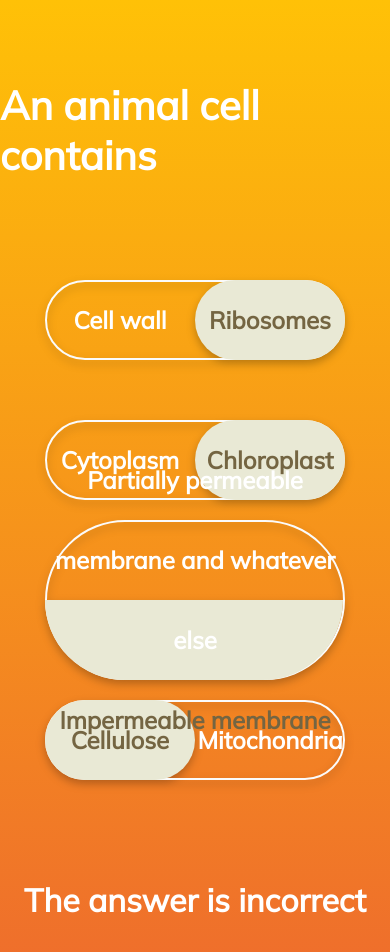
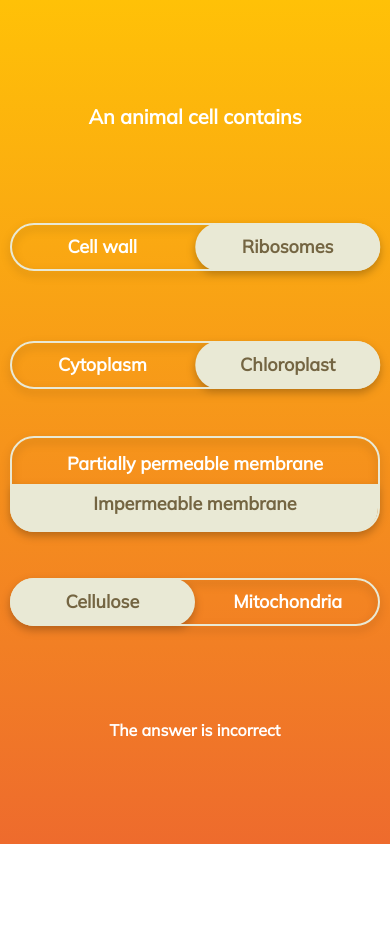
Before and after one commit to KlodianLula/quiz-toggles, a React (Create React App) app: page / in a window 390 px wide. Shown: the top 952 px of the page. After the commit the page ends 844 px from the top, so only its background shows below. Built offline with nearby package versions, Linux system fonts and the light colour scheme.

Commit message:
added continous responsive behaviour on window resize

```diff
--- a/src/components/quiz/AnswerToggle.tsx
+++ b/src/components/quiz/AnswerToggle.tsx
@@ -13,6 +13,7 @@ import { selectAnswerOption } from "../../redux/quizSlice";
 import { Answer } from "../../models/Answer";
 import useTextWidth from "../../hooks/lib/useTextWidth";
 import "@fontsource/mulish";
+import { useRef, useEffect, useState } from "react";
 
 export interface AnswerProps {
   answer: Answer,
@@ -21,23 +22,45 @@ export interface AnswerProps {
 }
 
 export const AnswerToggle = ({ answer, answerIndex, totalCorrectAnswers }: AnswerProps) => {
+  const dispatch = useAppDispatch();
+  const selectedOption = answer.selectedIndex === 1;
   const inMulish = "27.8px times";
-  const optionWidths = [
+  const optionsWidth = [
     useTextWidth({ text: answer.toggleOptions[0], font: inMulish }),
     useTextWidth({ text: answer.toggleOptions[1], font: inMulish })
   ];
-  const selectedOption = answer.selectedIndex === 1;
-  const dispatch = useAppDispatch();
+
+  // shifi nje here keto me any
+  const ref = useRef<any>();
+  const [resizedToggleWidth, setResizedToggleWidth] = useState<any>();
+
+  function getToggleWidthOnWindowResize() {
+    const toggleWidth: string = window.getComputedStyle(ref.current).getPropertyValue("width");
+    const toggleWidthNumber: number = parseInt(toggleWidth.split(".")[0]);
+    setResizedToggleWidth(toggleWidthNumber);
+  }
+
+  useEffect(() => {
+    getToggleWidthOnWindowResize();
+    console.log(resizedToggleWidth); // remove this
+
+    window.addEventListener('resize', getToggleWidthOnWindowResize);
+    return () => window.removeEventListener('resize', getToggleWidthOnWindowResize);
+  }, [resizedToggleWidth, setResizedToggleWidth]);
 
   return (
     <ToggleWrapper>
       <ToggleBackWrapper
-        optionWidths={optionWidths}
+        ref={ref}
+        resizedToggleWidth={resizedToggleWidth}
+        optionsWidth={optionsWidth}
         answerIndex={answerIndex}
+        totalCorrectAnswers={totalCorrectAnswers}
       >
         <ToggleBack>
           <SelectToggleBack
-            optionWidths={optionWidths}
+            resizedToggleWidth={resizedToggleWidth}
+            optionsWidth={optionsWidth}
             selectedOption={selectedOption}
             totalCorrectAnswers={totalCorrectAnswers}
           />
@@ -45,15 +68,14 @@ export const AnswerToggle = ({ answer, answerIndex, totalCorrectAnswers }: Answe
       </ToggleBackWrapper>
       <ToggleFrontWrapper>
         <ToggleFront
-          optionWidths={optionWidths}
+          resizedToggleWidth={resizedToggleWidth}
+          optionsWidth={optionsWidth}
         >
           {answer.toggleOptions.map((optionText, optionIndex) =>
-
             <ToggleFrontOption
               key={parseInt(answerIndex.toString() + optionIndex.toString())}
             >
               <OptionText
-                optionWidths={optionWidths}
                 disabled={totalCorrectAnswers > 3} // here not hard coded!
                 onClick={() => dispatch(selectAnswerOption({ answerIndex, optionIndex }))}
                 optionIndex={optionIndex}
--- a/src/data/mock.ts
+++ b/src/data/mock.ts
@@ -20,7 +20,7 @@ export const mockData =
     },
     {
       "toggleOptions": [
-        "Partially permeable membrane and whatever else",
+        "Partially permeable membrane",
         "Impermeable membrane"
       ],
       "selectedIndex": 1,
--- a/src/styles/mediaQueries.ts
+++ b/src/styles/mediaQueries.ts
@@ -6,7 +6,10 @@ export const widthBreakpoints = {
 };
 
 export const heightBreakpoints = {
-  lg: 60,    // 960px
+  xs: 20,    // 320px
+  sm: 30,    // 480px
+  md: 45,    // 720px
+  lg: 50,    // 800px
 };
 
 export const mediaWidthQueries = (key: keyof typeof widthBreakpoints) => {
--- a/src/styles/quiz/index.ts
+++ b/src/styles/quiz/index.ts
@@ -1,133 +1,141 @@
 import styled from "styled-components"
+import { theme } from "../theme";
+import { widthBreakpoints } from "../mediaQueries";
 import { tgColors } from "../../util";
-import { mediaHeightQueries, mediaWidthQueries, widthBreakpoints } from "../mediaQueries";
-import { theme } from "../theme";
 
 export const QuizWrapper = styled.div`
   font-family: 'Mulish';
   font-style: normal;
   font-weight: 700;
   font-size: 24px;
-
   display: flex;
   justify-content: center;
   align-items: center;
   flex-direction: column;
   width: 100vw;
-  height: 1000px;
+  height: 100vh;
 
-  ${mediaHeightQueries("lg")`
-    height: 100vh;
-  `};
+  @media (max-width: 320px) {
+    width: 320px;
+  };
 
-  ${mediaWidthQueries("sm")`
-
-  `};
+  @media (max-height: 720px) {
+    height: 720px;
+  };
 `;
-
 export const QuestionTitle = styled.div`
-  color: white; // here
   font-family: 'Mulish';
   font-style: normal;
   font-weight: 700;
-  font-size: 40px;
+  font-size: 20px;
   z-index: 3;
+  color: white;
+
+  @media (min-width: ${widthBreakpoints["md"]}em) {
+    font-size: 40px;
+  }
 `;
-
 export const CorrectAnswer = styled.div`
-  color: white; // here
   font-family: 'Mulish';
   font-style: normal;
   font-weight: 700;
-  font-size: 32px;
+  font-size: 16px;
   z-index: 3;
+  color: white;
+
+  @media (min-width: ${widthBreakpoints["md"]}em) {
+    font-size: 32px;
+  }
 `;
 export const AnswersWrapper = styled.div`
+  position: relative;
   width: 100%;
-  height: 70%; // calc(70vh); // here // 70%;
+  height: 70%;
   z-index: 100;
   display: flex;
-  justify-content: space-evenly; // here
+  justify-content: space-evenly;
   flex-direction: column;
-  position: relative;
   align-items: center;
 `;
-
 export const ToggleWrapper = styled.div`
   position: relative;
   align-items: center;
   display: flex;
   justify-content: center;
 `;
-
-// back
 export const ToggleBackWrapper = styled.div<{
-  // parentWidth: number,
-  optionWidths: number[],
-  answerIndex: number
+  resizedToggleWidth: number,
+  optionsWidth: number[],
+  answerIndex: number,
+  totalCorrectAnswers: number
 }>`
   position: absolute;
   z-index: 1;
-  border-radius: 9rem;
+  width: 95vw;
+  border: 2px solid #FBFBFB;
   filter: drop-shadow(0px 4px 4px rgba(0, 0, 0, 0.25));
-  border: 2px solid #FBFBFB;
 
-  height: ${({ optionWidths }) =>
-    (optionWidths[0] > 450) ? "160px" : "80px"};
+  border-color: ${({ totalCorrectAnswers }) =>
+    tgColors[totalCorrectAnswers][1]};
 
-  width : 300px;
+  border-radius: ${({ optionsWidth, resizedToggleWidth }) =>
+    (((resizedToggleWidth / 2) < optionsWidth[0]) || ((resizedToggleWidth / 2) < optionsWidth[1]))
+      ? "24px"
+      : "40px"};
 
-  ${mediaWidthQueries("sm")`
-    width: 95vw;
-  `};
+  height: ${({ optionsWidth, resizedToggleWidth }) =>
+    (((resizedToggleWidth / 2) < optionsWidth[0]) || ((resizedToggleWidth / 2) < optionsWidth[1]))
+      ? "96px"
+      : "48px"};
 
-  ${mediaWidthQueries("md")`
-    width: 95vw;
-  `};
+  @media (max-width: 320px) {
+    width: 300px;
+  };
 
   @media (min-width: ${widthBreakpoints["md"]}em) {
+    width: 95vw;
+    height: ${({ optionsWidth, resizedToggleWidth }) =>
+    (((resizedToggleWidth / 2) < optionsWidth[0]) || ((resizedToggleWidth / 2) < optionsWidth[1]))
+      ? "160px"
+      : "80px"};
+  };
+
+  @media (min-width: ${widthBreakpoints["lg"]}em) {
     width: 900px;
-    height: ${({ optionWidths }) =>
-    (optionWidths[0] > 450) ? "160px" : "80px"};
-  }
+  };
 `;
 
 export const ToggleBack = styled.div`
   display: flex;
   align-items: center;
-  /* height: 80px; */
   background-color: transparent;
-  border-radius: 9rem;
   box-sizing: border-box;
   cursor: pointer;
 `;
 
 export const SelectToggleBack = styled.button<{
-  optionWidths: number[],
+  resizedToggleWidth: number,
+  optionsWidth: number[],
   selectedOption: boolean,
   totalCorrectAnswers: number
 }>`
-height: 80px; //here
+  border: 0px;
+  margin-top: -2px;
+  margin-left: -2px;
+  transition: all 0.1s ease-in-out;
+  width: calc(50% + 2px);
+  height: 48px;
 
-border-radius: 9rem;
-border: 0px;
-margin-top: -2px; //here
-margin-left: -2px;
+  background-color: ${({ totalCorrectAnswers }) =>
+    tgColors[totalCorrectAnswers][1]};
 
-background-color: ${({ totalCorrectAnswers }) => tgColors[totalCorrectAnswers][1]};
-// normal case
-/* transform: ${({ selectedOption }) => (!selectedOption ? "translateX(0px)" : "translateX(calc(100%))")}; */
-transition: all 0.2s ease-in-out;
+  width: ${({ optionsWidth, resizedToggleWidth }) =>
+    (((resizedToggleWidth / 2) < optionsWidth[0]) || ((resizedToggleWidth / 2) < optionsWidth[1]))
+      ? "calc(100% + 2px)"
+      : "calc(50% + 2px)"};
 
-width: calc(50% + 2px);
-// also option[1]
-width: ${({ optionWidths }) =>
-    (optionWidths[0] > 450) ? "calc(100% + 2px)" : "calc(50% + 2px)"};
-
-
-// column case
-transform: ${({ optionWidths, selectedOption }) =>
-    (optionWidths[0] > 450)
+  transform: ${({ optionsWidth, selectedOption, resizedToggleWidth }) =>
+    (((resizedToggleWidth / 2) < optionsWidth[0]) || ((resizedToggleWidth / 2) < optionsWidth[1]))
       ? (!selectedOption
         ? "translateY(0px)"
         : "translateY(calc(100%))")
@@ -136,53 +144,79 @@ transform: ${({ optionWidths, selectedOption }) =>
         : "translateX(calc(100%))")
   };
 
-border-radius: ${({ optionWidths, selectedOption }) =>
-    (optionWidths[0] > 450)
+  border-radius: ${({ optionsWidth, selectedOption, resizedToggleWidth }) =>
+    (((resizedToggleWidth / 2) < optionsWidth[0]) || ((resizedToggleWidth / 2) < optionsWidth[1]))
       ? (!selectedOption
-        ? "100px 100px 0px 0px"
-        : "0px 0px 100px 100px")
+        ? "24px 24px 0px 0px"
+        : "0px 0px 24px 24px")
       : (!selectedOption
-        ? "9rem"
-        : "9rem")
+        ? "40px"
+        : "40px")
   };
 
+  @media (min-width: ${widthBreakpoints["md"]}em) {
+    height: 80px;
+
+    width: ${({ optionsWidth, resizedToggleWidth }) =>
+    (((resizedToggleWidth / 2) < optionsWidth[0]) || ((resizedToggleWidth / 2) < optionsWidth[1]))
+      ? "calc(100% + 2px)"
+      : "calc(50% + 2px)"};
+
+    transform: ${({ optionsWidth, selectedOption, resizedToggleWidth }) =>
+    (((resizedToggleWidth / 2) < optionsWidth[0]) || ((resizedToggleWidth / 2) < optionsWidth[1]))
+      ? (!selectedOption
+        ? "translateY(0px)"
+        : "translateY(calc(100%))")
+      : (!selectedOption
+        ? "translateX(0px)"
+        : "translateX(calc(100%))")};
+
+    border-radius: ${({ optionsWidth, selectedOption, resizedToggleWidth }) =>
+    (((resizedToggleWidth / 2) < optionsWidth[0]) || ((resizedToggleWidth / 2) < optionsWidth[1]))
+      ? (!selectedOption
+        ? "24px 24px 0px 0px"
+        : "0px 0px 24px 24px")
+      : (!selectedOption
+        ? "40px"
+        : "40px")};
+  };
 `;
 
-
-
-// front
 export const ToggleFrontWrapper = styled.div`
   position: absolute;
   z-index: 2;
+  width: 95vw;
 
-  // here
-  width: 300px;
+  @media (max-width: 320px) {
+    width: 320px;
+  };
 
-  ${mediaWidthQueries("sm")`
-    width: 95vw;
-  `};
-
-  ${mediaWidthQueries("md")`
-    width: 95vw;
-  `};
-
-  ${mediaWidthQueries("lg")`
+  @media (min-width: ${widthBreakpoints["lg"]}em) {
     width: 900px;
-  `};
+  };
 `;
 
 export const ToggleFront = styled.div<{
-  optionWidths: number[],
+  resizedToggleWidth: number,
+  optionsWidth: number[],
 }>`
   display: flex;
   align-items: center;
   justify-content: start;
-  /* flex-direction: column; */
+  white-space: nowrap;
 
-  // option[1] also
-  flex-direction: ${({ optionWidths }) =>
-    (optionWidths[0] > 450) ? "column" : "row"};
+  flex-direction: ${({ optionsWidth, resizedToggleWidth }) =>
+    (((resizedToggleWidth / 2) < optionsWidth[0]) || ((resizedToggleWidth / 2) < optionsWidth[1]))
+      ? "column"
+      : "row"
+  };
 
+  @media (min-width: ${widthBreakpoints["md"]}em) {
+    flex-direction: ${({ optionsWidth, resizedToggleWidth }) =>
+    (((resizedToggleWidth / 2) < optionsWidth[0]) || ((resizedToggleWidth / 2) < optionsWidth[1]))
+      ? "column"
+      : "row"};
+  }
 `;
 
 export const ToggleFrontOption = styled.div`
@@ -192,7 +226,6 @@ export const ToggleFrontOption = styled.div`
 `;
 
 export const OptionText = styled.button<{
-  optionWidths: number[],
   optionIndex: number,
   selectedIndex: number,
   totalCorrectAnswers: number
@@ -200,18 +233,20 @@ export const OptionText = styled.button<{
   font-family: 'Mulish';
   font-style: normal;
   font-weight: 700;
-  font-size: 24px;
-
+  font-size: 18px;
+  line-height: 40px;
+  transition: all 0.2s ease-in-out;
+  background-color: transparent;
   border: none;
-  line-height: 80px;
-  background-color: transparent;
+  cursor: pointer;
 
   color: ${({ optionIndex, selectedIndex, totalCorrectAnswers }) =>
     optionIndex === selectedIndex
       ? tgColors[totalCorrectAnswers][0]
       : theme.white};
 
-
-  transition: all 0.2s ease-in-out;
-  cursor: pointer;
+  @media (min-width: ${widthBreakpoints["md"]}em) {
+    line-height: 80px;
+    font-size: 24px;
+  }
 `;
```
